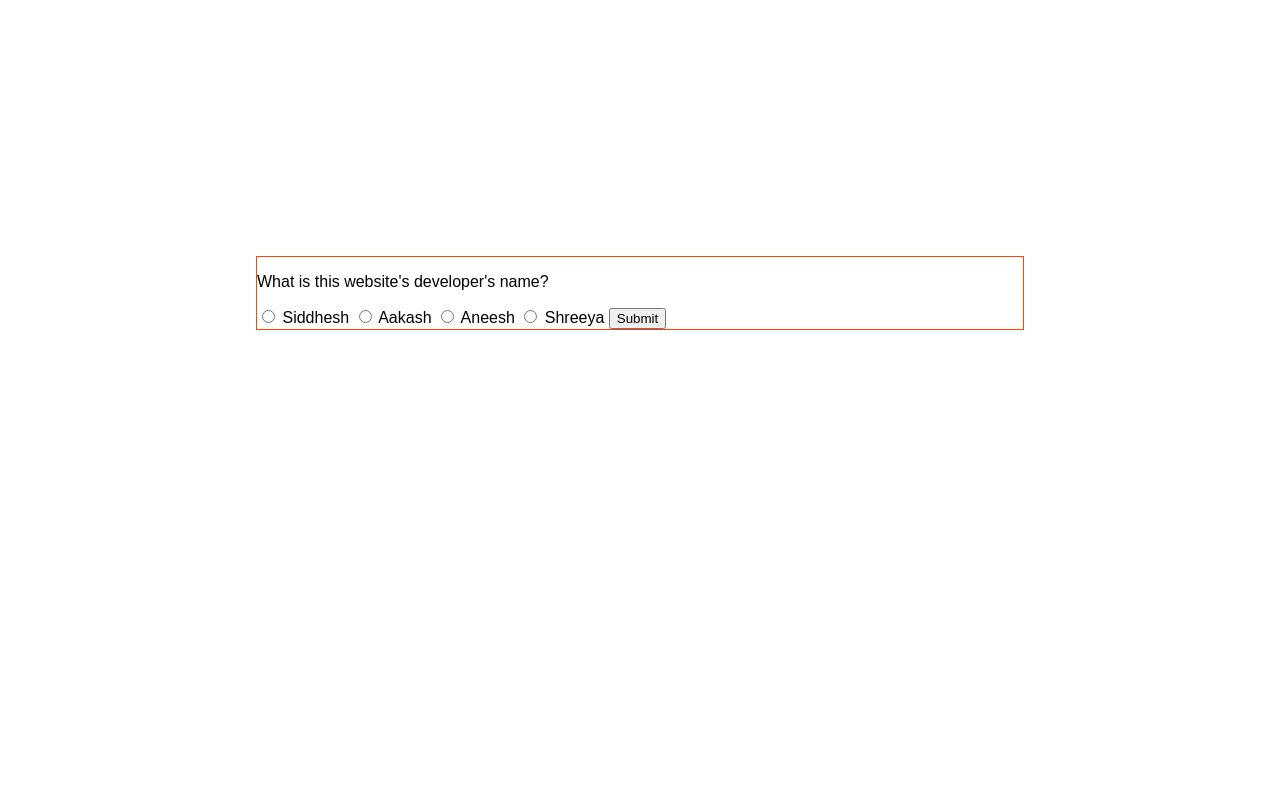
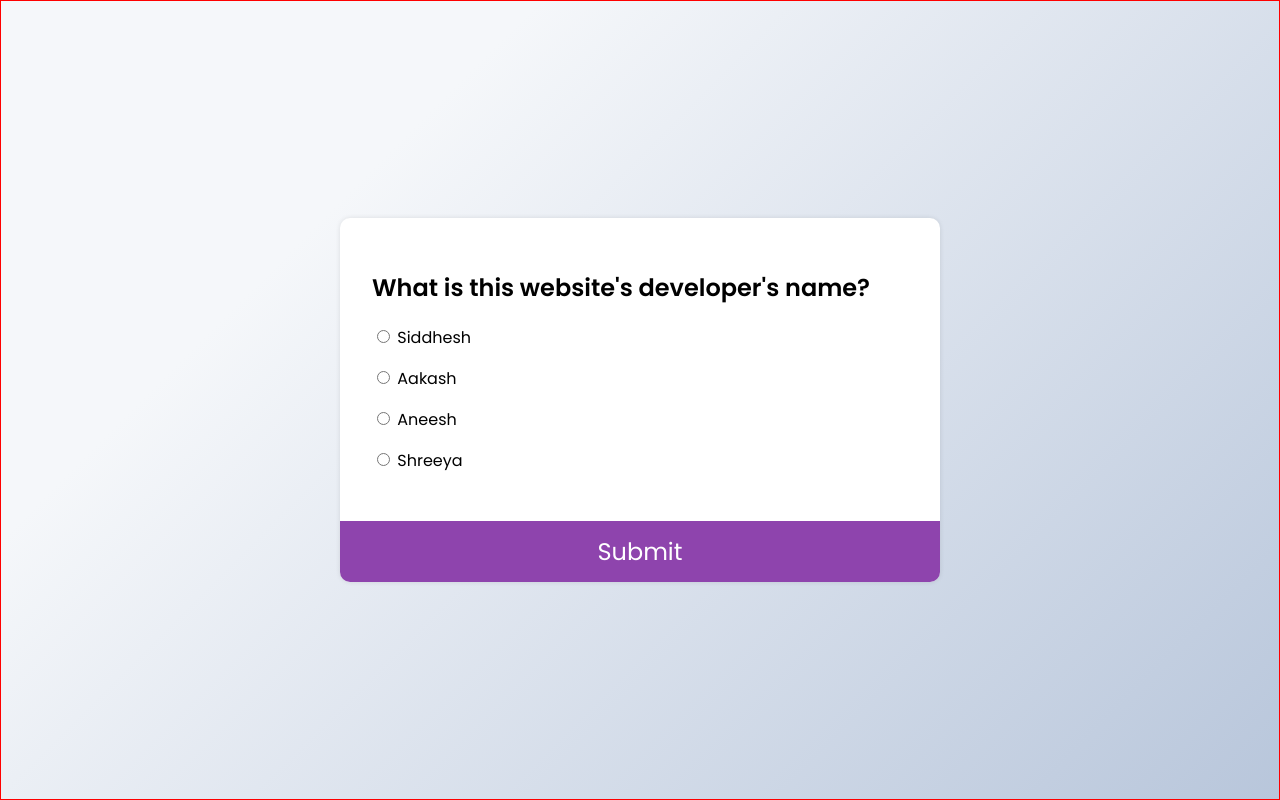
Before and after one commit to siddheshranade/misc-javascript-projects, a plain HTML site: page quiz-app/index.html in a window 1280 px wide. Drawn offline with Linux system fonts and the light colour scheme.

Commit message:
Add styling and modify some logic/markup

```diff
--- a/quiz-app/index.html
+++ b/quiz-app/index.html
@@ -2,20 +2,38 @@
 <html lang="en">
 <head>
     <meta charset="UTF-8">
-    <title>Title</title>
+    <title>Quiz</title>
     <link rel="stylesheet" href="styles.css">
 </head>
 <body>
     <div id="quiz-container">
-        <p id="question">What's my name?</p>
-        <input type="radio" id="option-a" name="quiz" value="a">
-        <label id="a-text" for="option-a"></label>
-        <input type="radio" id="option-b" name="quiz" value="b">
-        <label id="b-text" for="option-b"></label>
-        <input type="radio" id="option-c" name="quiz" value="c">
-        <label id="c-text" for="option-c"></label>
-        <input type="radio" id="option-d" name="quiz" value="d">
-        <label id="d-text" for="option-d"></label>
+        <div id="quiz-sub-container">
+            <h2 id="question">Question Text</h2>
+            <ul>
+                <li>
+                    <input type="radio" id="option-a" name="quiz" value="a">
+                    <label id="a-text" for="option-a">Option A</label>
+                </li>
+            </ul>
+            <ul>
+                <li>
+                    <input type="radio" id="option-b" name="quiz" value="b">
+                    <label id="b-text" for="option-b">Option B</label>
+                </li>
+            </ul>
+            <ul>
+                <li>
+                    <input type="radio" id="option-c" name="quiz" value="c">
+                    <label id="c-text" for="option-c">Option C</label>
+                </li>
+            </ul>
+            <ul>
+                <li>
+                    <input type="radio" id="option-d" name="quiz" value="d">
+                    <label id="d-text" for="option-d">Option D</label>
+                </li>
+            </ul>
+        </div>
         <button type="submit" id="submit-button">Submit</button>
     </div>
 
--- a/quiz-app/scripts.js
+++ b/quiz-app/scripts.js
@@ -40,25 +40,29 @@ const optionB = document.querySelector('#b-text');
 const optionC = document.querySelector('#c-text');
 const optionD = document.querySelector('#d-text');
 let options = document.querySelectorAll('input[name="quiz"]');
+
 submitButtonEl.addEventListener('click', handleQuizSubmit);
 
-renderQuestion(0);
+loadQuestion(quizQuestionIndex);
 
 /* III. Function definitions */
 
-function renderQuestion(index) {
-    // if (index >= quizData.length) {
-    //     renderFinalScreen();
-    //     return;
-    // }
+function loadQuestion(index) {
+    deselectAnswers();
 
-    let currentQ = quizData[index];
+    let currentQuestion = quizData[index];
 
-    questionEl.innerHTML = currentQ.question;
-    optionA.innerHTML = currentQ.a;
-    optionB.innerHTML = currentQ.b;
-    optionC.innerHTML = currentQ.c;
-    optionD.innerHTML = currentQ.d;
+    questionEl.innerHTML = currentQuestion.question;
+    optionA.innerHTML = currentQuestion.a;
+    optionB.innerHTML = currentQuestion.b;
+    optionC.innerHTML = currentQuestion.c;
+    optionD.innerHTML = currentQuestion.d;
+}
+
+function deselectAnswers() {
+    options.forEach(option => {
+        option.checked = false;
+    })
 }
 
 function handleQuizSubmit(e) {
@@ -73,7 +77,7 @@ function handleQuizSubmit(e) {
 
     quizQuestionIndex++;
     if (quizQuestionIndex < quizData.length) {
-        renderQuestion(quizQuestionIndex);
+        loadQuestion(quizQuestionIndex);
     } else {
         renderFinalScreen();
     }
@@ -93,7 +97,7 @@ function getAnswer() {
 function renderFinalScreen() {
     quizContainerEl.innerHTML =
         `
-        <p>You\'re done with the quiz!</p>
-        <p>Your total score was ${score} out of 3.</p>
+        <h2>Your total score was ${score} out of 3.</h2>
+        <button onclick="location.reload()">Reload</button>
         `;
 }
--- a/quiz-app/styles.css
+++ b/quiz-app/styles.css
@@ -1,12 +1,52 @@
+@import url("https://fonts.googleapis.com/css2?family=Poppins:wght@200;400;600&display=swap");
+
 body {
     margin: 0;
     padding: 0;
     font-size: 16px;
-    font-family: sans-serif;
+    font-family: 'Poppins', sans-serif;
     box-sizing: border-box;
+
+    background-color: #b8c6db;
+    background-image: linear-gradient(315deg, #b8c6db 0%, #f5f7fa 74%); /* Copied from eggradients.com */
+    min-height: 100vh; /* Flex won't work without this */
+    border: 1px solid red;
+
+    display: flex;
+    align-items: center;
+    justify-content: center;
 }
 
 #quiz-container {
-    margin: 20%;
-    border: 1px solid orangered;
+    background-color: #fff;
+    border-radius: 10px;
+    box-shadow: 0 0 5px rgba(0, 0, 0, 0.1);
+    width: 600px;
+    max-width: 100%;
+    overflow: hidden;
 }
+
+#quiz-sub-container {
+    padding: 2rem;
+}
+
+ul {
+    list-style-type: none;
+    padding: 0;
+}
+
+button {
+    background-color: #8e44ad;
+    display: block;
+    width: 100%;
+    padding: 0.8rem;
+    color: #fff;
+    font-family: inherit;
+    border: none;
+    font-size: 1.5rem;
+}
+
+button:hover {
+    cursor: pointer;
+    background-color: #732d91;
+}
```
